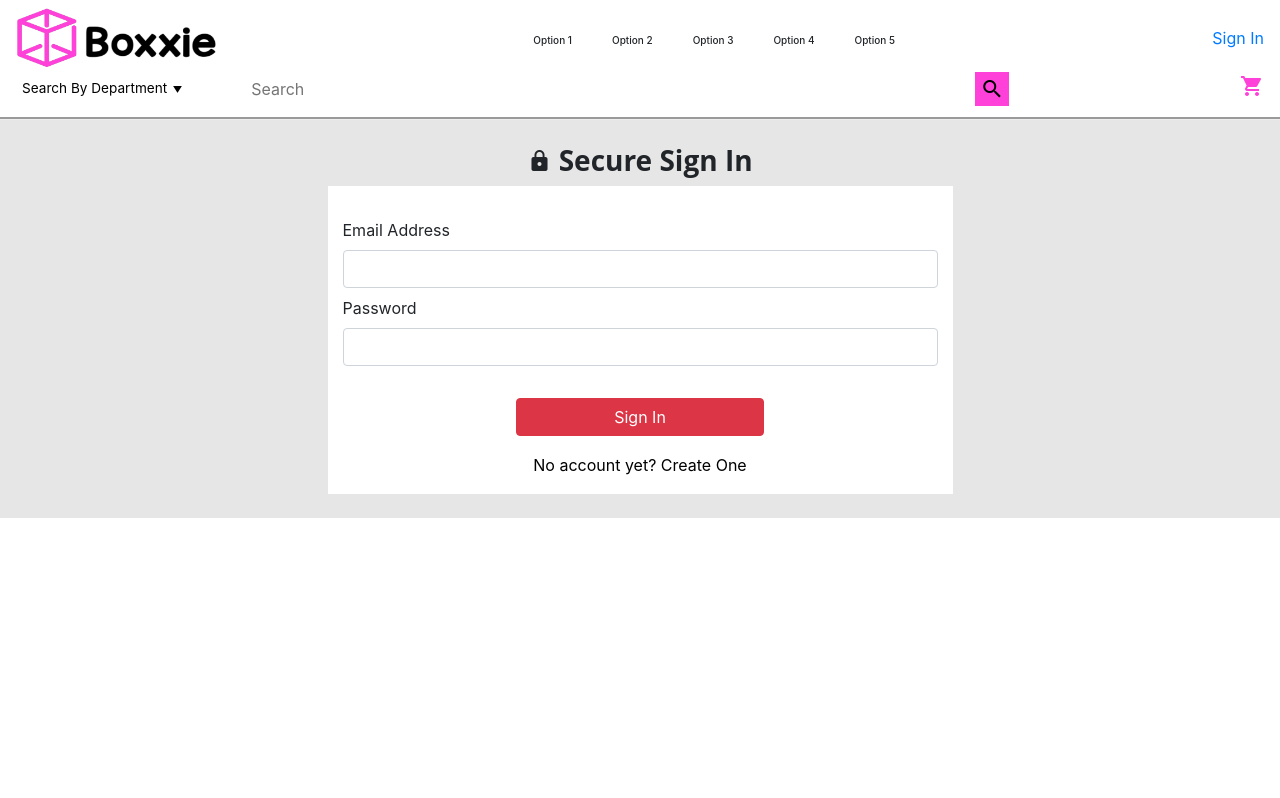
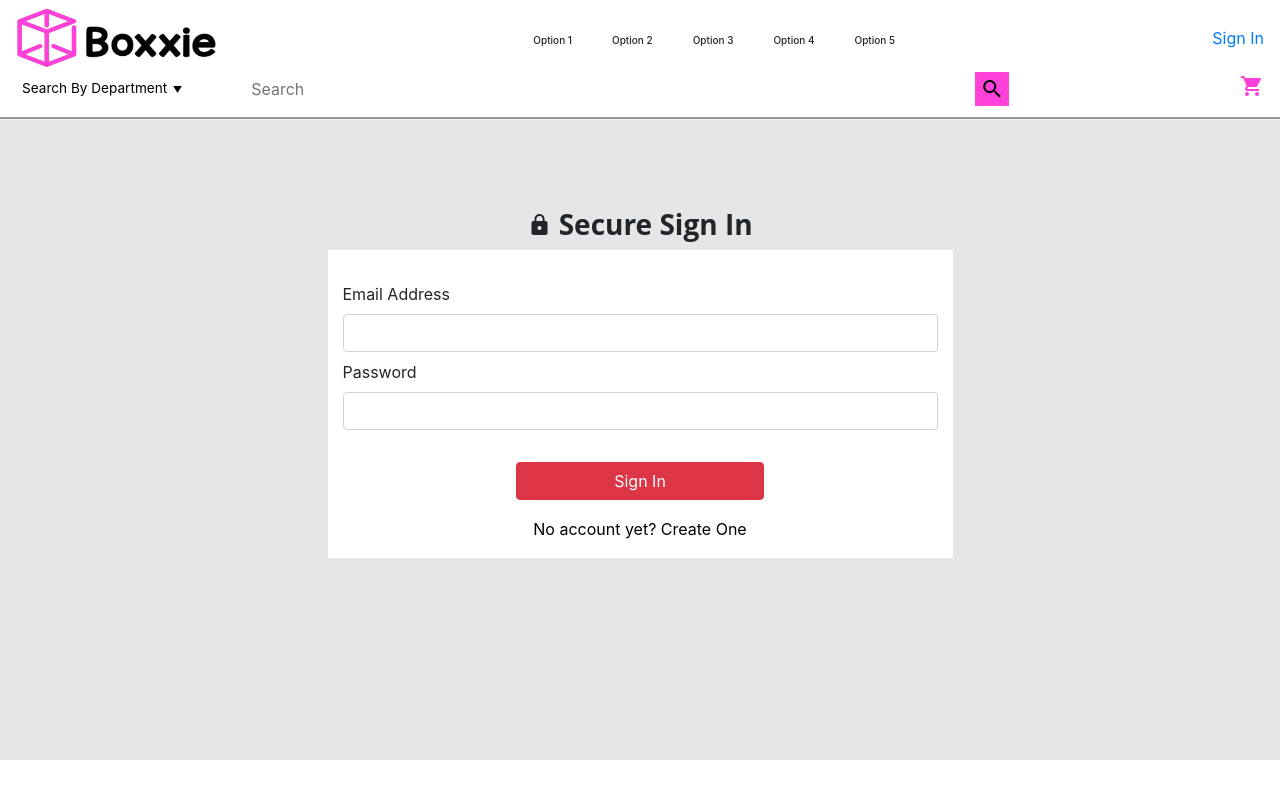
Before and after one commit to Branjosef/boxxie-frontend, a React (Create React App) app: page /login in a window 1280 px wide. Built offline with nearby package versions, Linux system fonts and the light colour scheme.

Commit message:
arranging components on login page

```diff
--- a/src/styles/signInPage.css
+++ b/src/styles/signInPage.css
@@ -1,7 +1,7 @@
 .formContainer {
   background: #e6e6e6;
-  min-height: 40vh;
-  padding-top: 1.5em !important;
+  min-height: 80vh;
+  padding-top: 5.5em !important;
   padding-bottom: 1.5em !important;
 }
 
```
